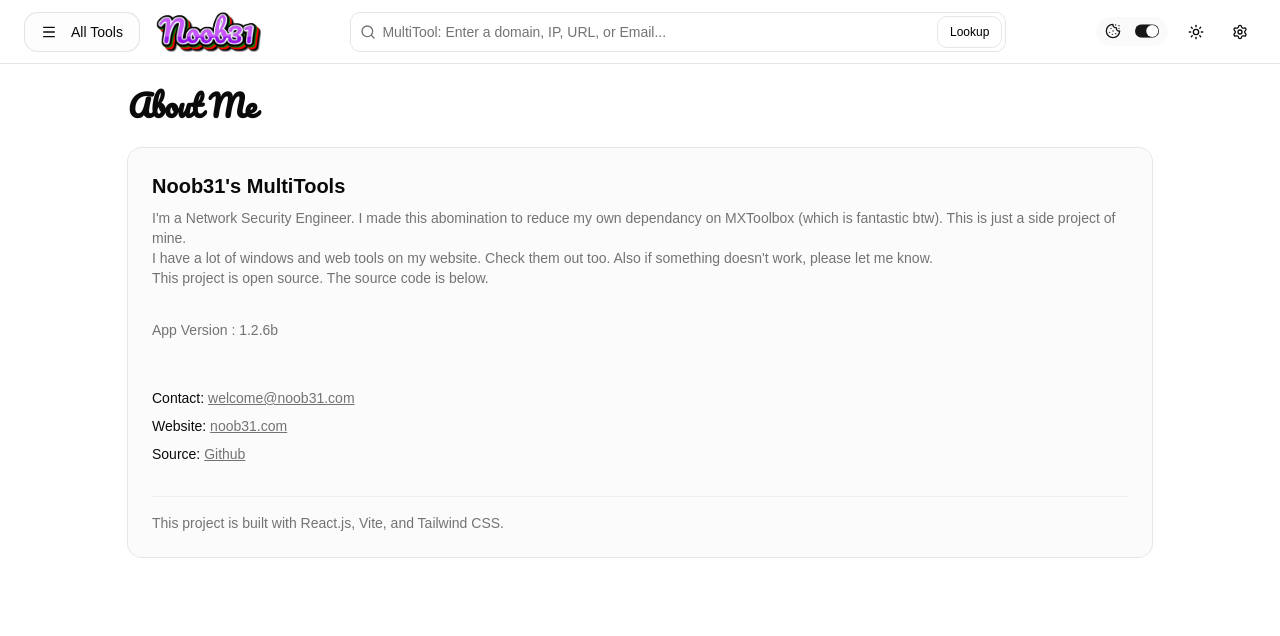
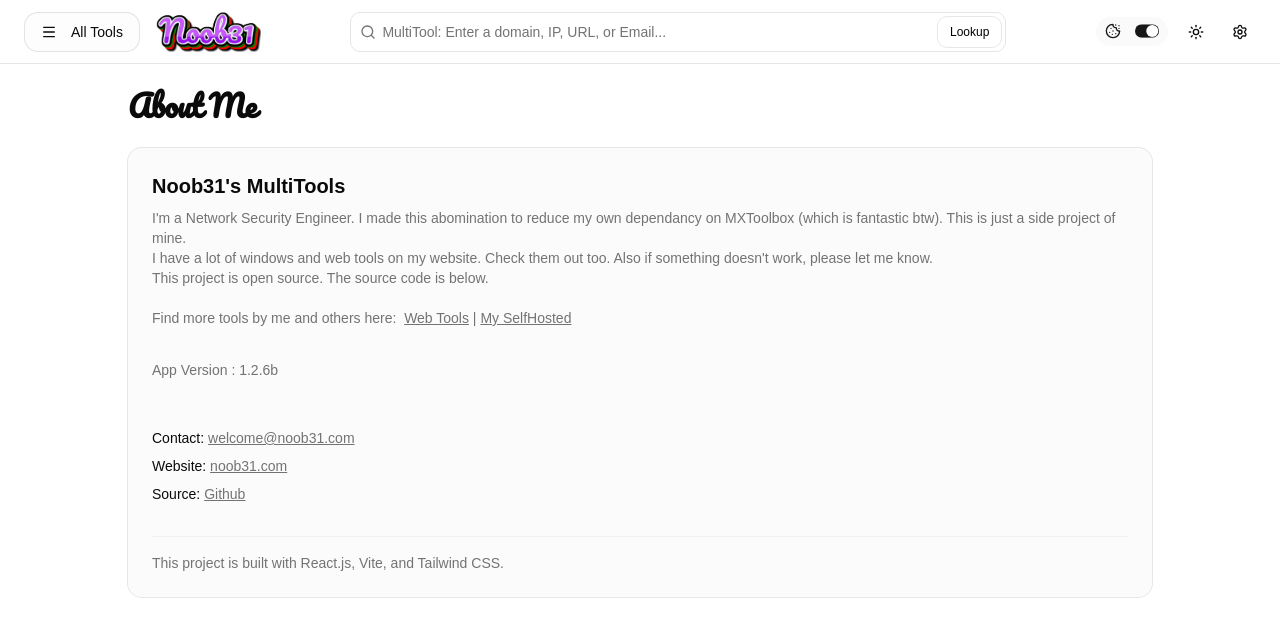
Before and after one commit to Noob31Gen/noob31-multitool, a React (Vite) app: page /about/info in a window 1280 px wide. Shown: the top 636 px of the page. Built offline with nearby package versions, Linux system fonts and the light colour scheme; no server answers.

Commit message:
modify125

```diff
--- a/src/components/tools/AboutPage.tsx
+++ b/src/components/tools/AboutPage.tsx
@@ -23,6 +23,11 @@ export function AboutPage() {
           </p>
           <p className="text-muted-foreground">
             This project is open source. The source code is below.
+          </p> &nbsp;
+          <p className="text-sm text-muted-foreground">
+            Find more tools by me and others here: &nbsp;
+            <a className="underline font-medium hover:text-foreground" href="https://noob31.com/webtools" target="_blank" rel="noreferrer">Web Tools</a> |&nbsp;
+            <a className="underline font-medium hover:text-foreground" href="https://noob31.com/selfhost" target="_blank" rel="noreferrer">My SelfHosted</a>
           </p>
         </div>
         <p className="text-muted-foreground">
```
